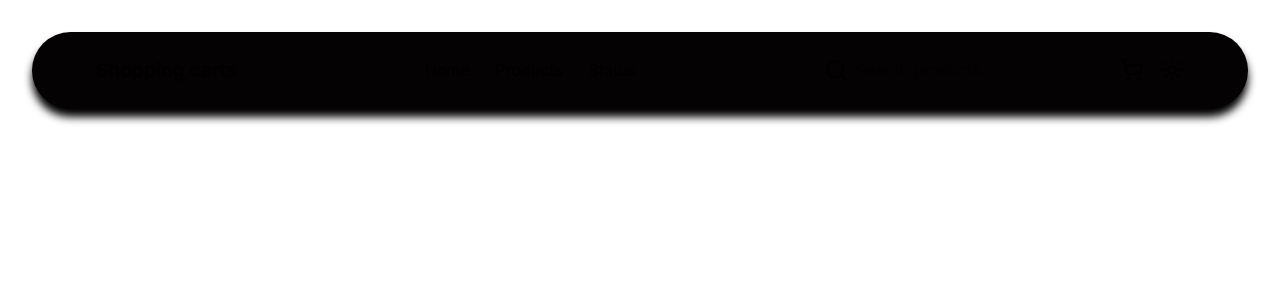
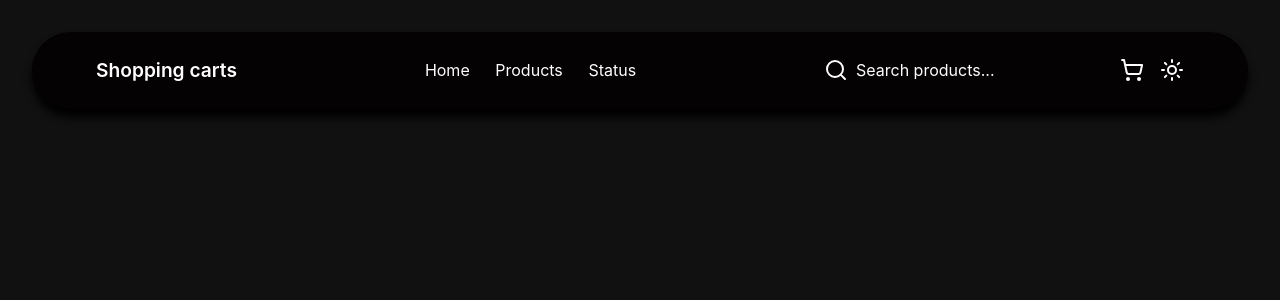
Before and after one commit to TechinTee/erpfront, a React (Vite) app: page / in a window 1280 px wide. Shown: the top 300 px of the page. Built offline with nearby package versions, Linux system fonts and the light colour scheme.

Commit message:
Fix bug styles app
Fix bug styles app

```diff
--- a/src/App.tsx
+++ b/src/App.tsx
@@ -3,7 +3,7 @@ import Navbar from './components/Navbar'
 
 function App() {
   return (
-    <section>
+    <section className={styles.body}>
         <Navbar />
     </section>
 
```
